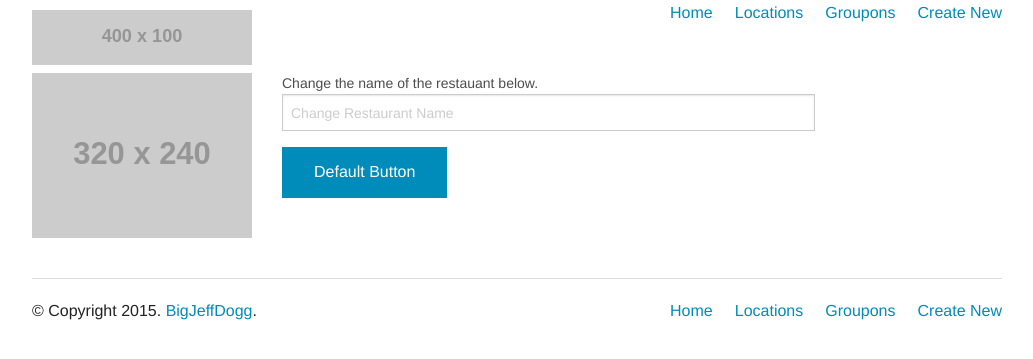
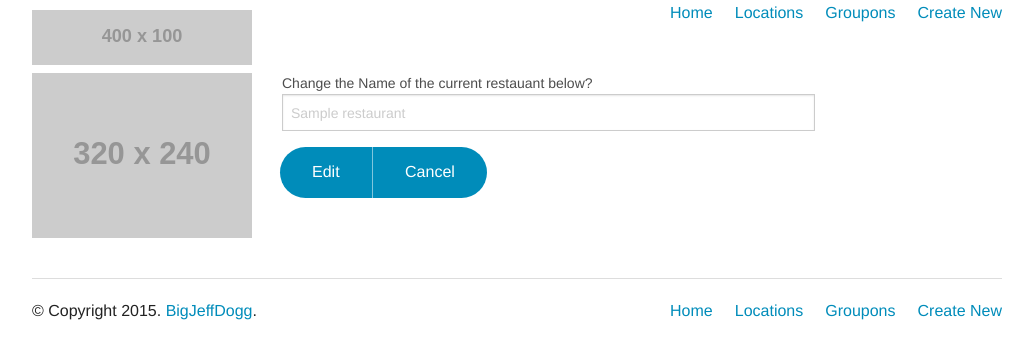
Before and after one commit to jreiher2003/Menu, a Flask app: page /restaurant/1/edit in a window 1280 px wide. Shown: the top 359 px of the page, without its empty margins (123-1156 px from the left). Run offline with Flask 2, Linux system fonts and the light colour scheme; tables that the repository leaves empty hold one stand-in row (values such as "Sample post"); grey boxes labelled with a size stand in for pictures from a placeholder-image service; some libraries are stand-ins or nearby versions; some web fonts are replaced.

Commit message:
add post functions to both edit and delete templetes

```diff
--- a/templates/editrestaurant.html
+++ b/templates/editrestaurant.html
@@ -1,13 +1,16 @@
 {% extends 'base.html' %}
 {% block content %}
 
-<form>
+<form method="POST" action="{{ url_for('editRestaurant', restaurant_id=restaurant_id) }}">
   <div class="row">
     <div class="large-9 columns">
-      <label>Change the name of the restauant below.
-        <input type="text" placeholder="Change Restaurant Name" />
+      <label>Change the Name of the current restauant below?
+        <input type="text" name='name' placeholder="{{ r.name }}" />
       </label>
-      <a href="#" class="button">Default Button</a>
+      <ul class="stack-for-small round secondary button-group">
+  		<li><input class="button" type="submit" value="Edit"></li>
+  		<li><a href="{{ url_for('main') }}" class="button">Cancel</a></li>
+	</ul>
     </div>
   </div>
 
```
Also changed, not shown: templates/deleterestaurant.html (+6 -3 lines).
